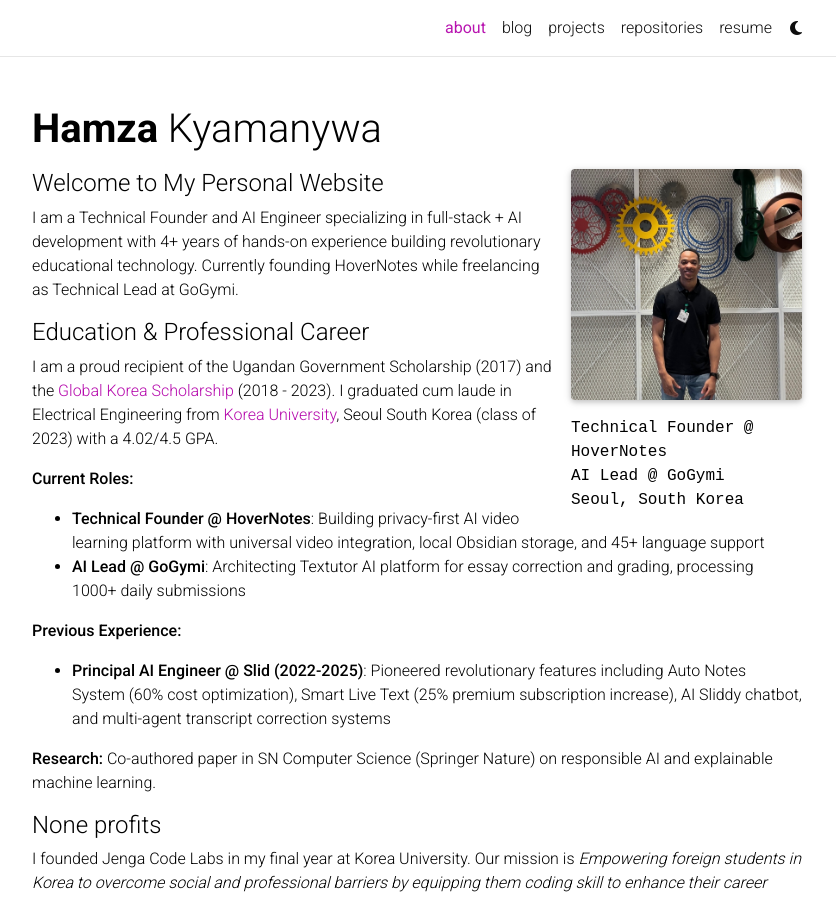
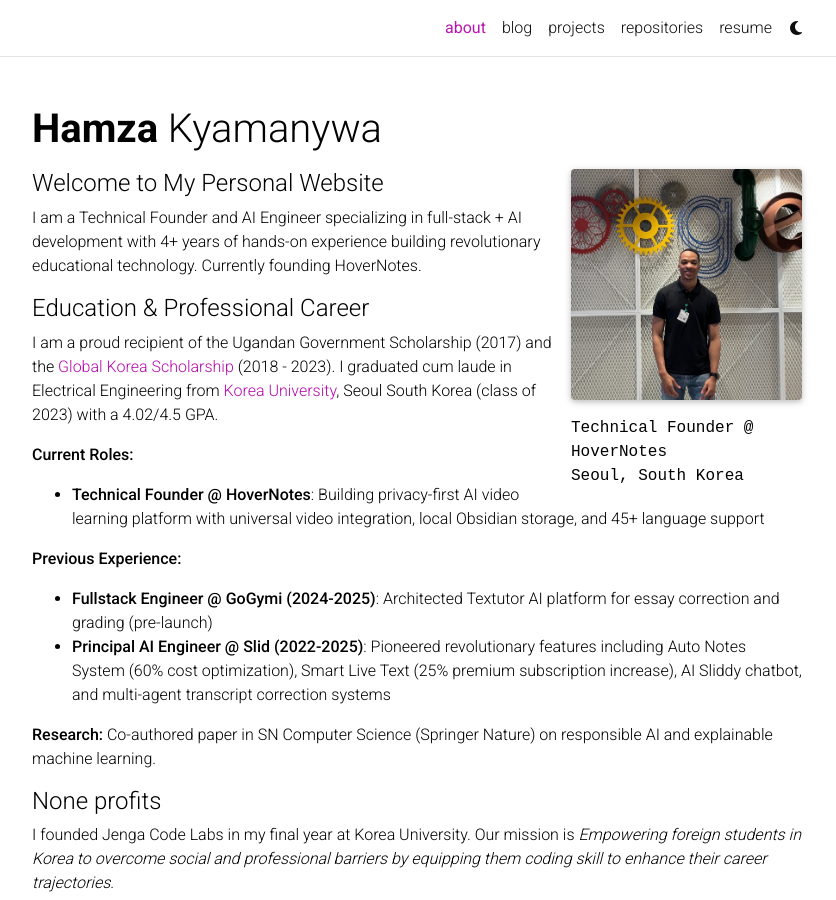
Before and after one commit to untilhamza/untilhamza.github.io, a Jekyll site: the page built from _pages/about.md, in a window 1280 px wide and 900 px high. Shown: the whole window, without its empty margins (223-1059 px from the left). Built offline with Jekyll 4.4.1, drawn with Linux system fonts in a browser that asks for light colours; full-size pictures stand in for the smaller copies a plugin makes; emoji names are drawn with the system emoji font; comment, search, counter and statistics services are not loaded; a style sheet for code colours, icons or effects is not loaded.

Commit message:
Revise about page to reflect current roles and remove previous position at GoGymi. Updated bio for clarity, emphasizing focus on HoverNotes and educational technology development.

```diff
--- a/_pages/about.md
+++ b/_pages/about.md
@@ -10,7 +10,6 @@
   image_circular: false # crops the image to make it circular
   more_info: >
     <p>Technical Founder @ HoverNotes</p>
-    <p>AI Lead @ GoGymi</p>
     <p>Seoul, South Korea</p>
 
 news: false # includes a list of news items
@@ -40,7 +39,7 @@
 
 #### Welcome to My Personal Website
 
-I am a Technical Founder and  AI Engineer specializing in full-stack + AI development with 4+ years of hands-on experience building revolutionary educational technology. Currently founding HoverNotes while freelancing as Technical Lead at GoGymi.
+I am a Technical Founder and AI Engineer specializing in full-stack + AI development with 4+ years of hands-on experience building revolutionary educational technology. Currently founding HoverNotes.
 
 #### Education & Professional Career
 
@@ -48,9 +47,9 @@
 
 **Current Roles:**
 - **Technical Founder @ HoverNotes**: Building privacy-first AI video learning platform with universal video integration, local Obsidian storage, and 45+ language support
-- **AI Lead @ GoGymi**: Architecting Textutor AI platform for essay correction and grading, processing 1000+ daily submissions
 
 **Previous Experience:**
+- **Fullstack Engineer @ GoGymi (2024-2025)**: Architected Textutor AI platform for essay correction and grading (pre-launch)
 - **Principal AI Engineer @ Slid (2022-2025)**: Pioneered revolutionary features including Auto Notes System (60% cost optimization), Smart Live Text (25% premium subscription increase), AI Sliddy chatbot, and multi-agent transcript correction systems
 
 **Research:** Co-authored paper in SN Computer Science (Springer Nature) on responsible AI and explainable machine learning.
```
